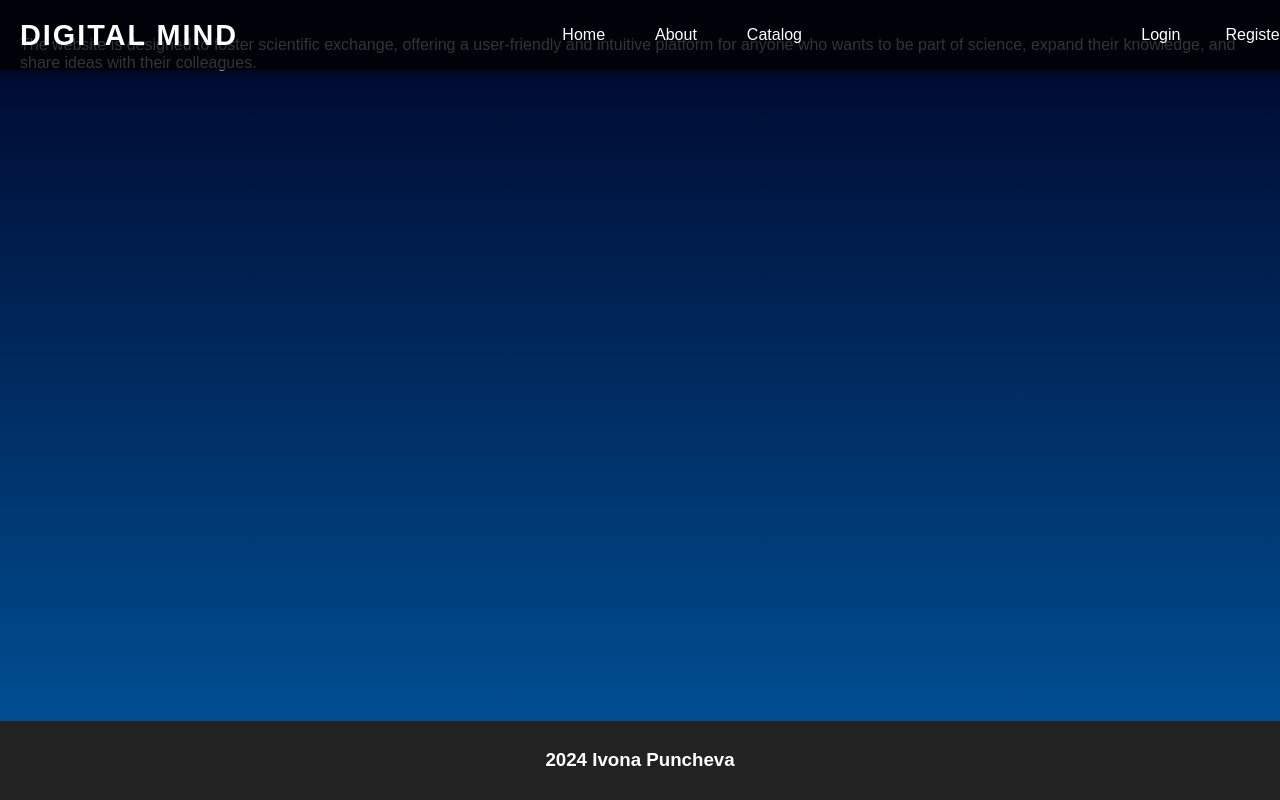
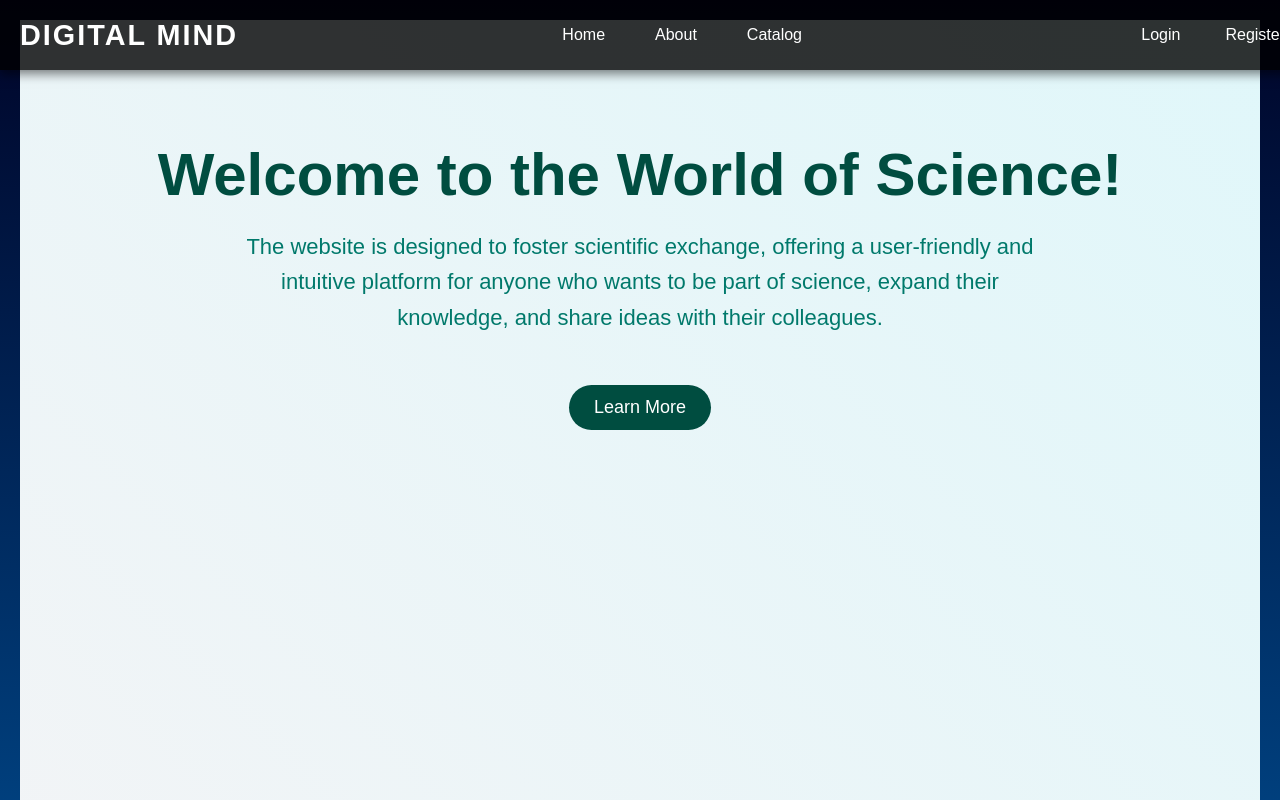
Before and after one commit to IvonaPuncheva/DigitalMind-blog, an Angular app in the folder blog-app/: page /about in a window 1280 px wide. Shown: the top 800 px of the page. Built offline with nearby package versions, Linux system fonts and the light colour scheme.

Commit message:
update about page

```diff
--- a/blog-app/src/app/pages/about/about.component.css
+++ b/blog-app/src/app/pages/about/about.component.css
@@ -0,0 +1,62 @@
+
+.about-container {
+    text-align: center;
+    padding: 80px 20px;
+    font-family: 'Arial', sans-serif;
+    background: linear-gradient(45deg, #f3f4f6, #e0f7fa);
+    position: relative;
+    min-height: 100vh;
+    overflow: hidden;
+  }
+
+
+  .about-container h1 {
+    font-size: 60px;
+    color: #004d40;
+    font-weight: bold;
+    animation: fadeIn 2s ease-out forwards;
+    opacity: 0;
+    transform: translateY(30px);
+    margin-bottom: 20px;
+  }
+
+
+  @keyframes fadeIn {
+    0% {
+      opacity: 0;
+      transform: translateY(30px);
+    }
+    100% {
+      opacity: 1;
+      transform: translateY(0);
+    }
+  }
+
+
+  .about-container p {
+    font-size: 22px;
+    color: #00796b;
+    max-width: 800px;
+    margin: 0 auto;
+    line-height: 1.6;
+    margin-bottom: 30px;
+  }
+
+
+  .learn-more-link {
+    display: inline-block;
+    padding: 12px 25px;
+    font-size: 18px;
+    color: white;
+    background-color: #004d40;
+    text-decoration: none;
+    border-radius: 25px;
+    transition: all 0.3s ease;
+    margin-top: 20px;
+  }
+
+
+  .learn-more-link:hover {
+    background-color: #00796b;
+    transform: scale(1.05);
+  }
--- a/blog-app/src/app/pages/about/about.component.html
+++ b/blog-app/src/app/pages/about/about.component.html
@@ -1,2 +1,9 @@
-<p>
-    The website is designed to foster scientific exchange, offering a user-friendly and intuitive platform for anyone who wants to be part of science, expand their knowledge, and share ideas with their colleagues.</p>
+<div class="about-container">
+    <h1>Welcome to the World of Science!</h1>
+    <p>
+      The website is designed to foster scientific exchange, offering a user-friendly and intuitive platform for anyone who wants to be part of science, expand their knowledge, and share ideas with their colleagues.
+    </p>
+
+
+    <a href="/catalog" class="learn-more-link">Learn More</a>
+  </div>
```
Also changed, not shown: blog-app/src/app/pages/page-not-found/page-not-found.component.css (+31 -0 lines), blog-app/src/app/pages/page-not-found/page-not-found.component.html (indentation only).
